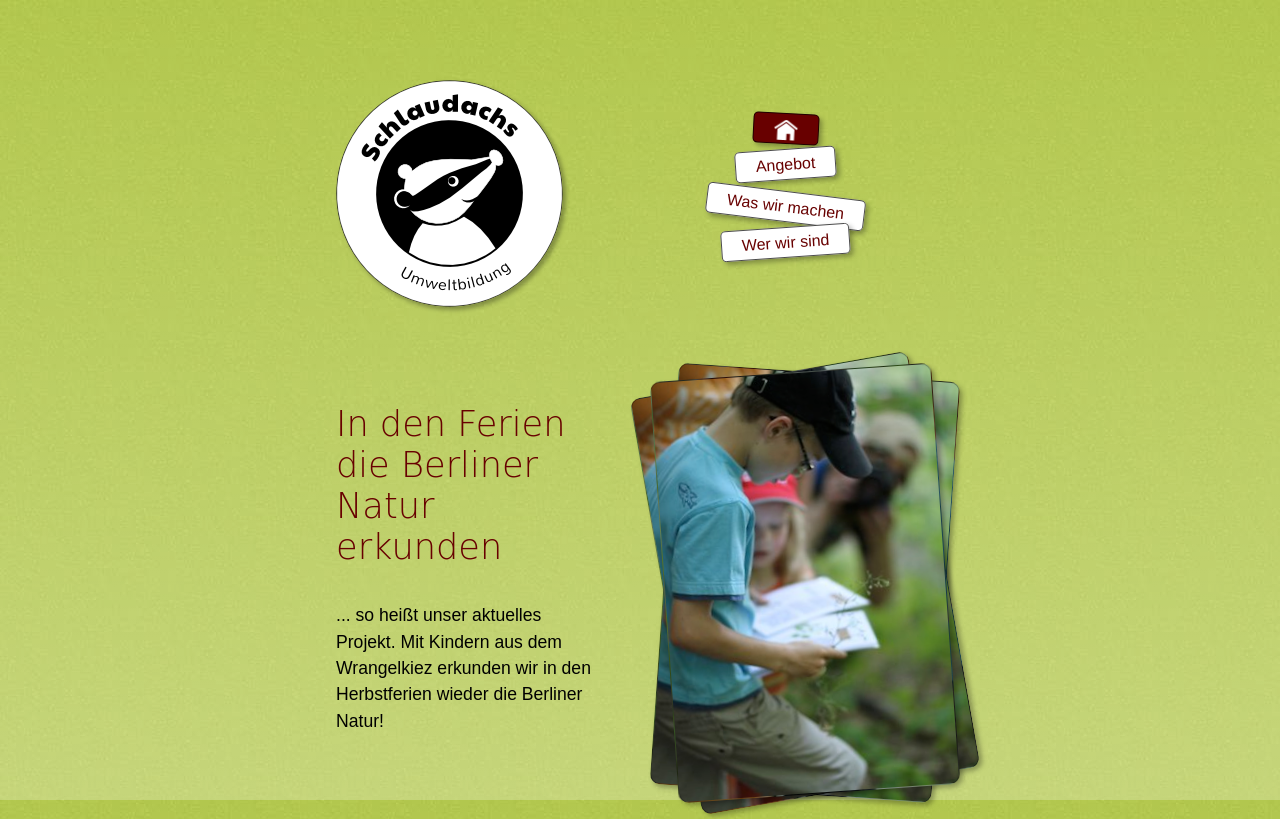
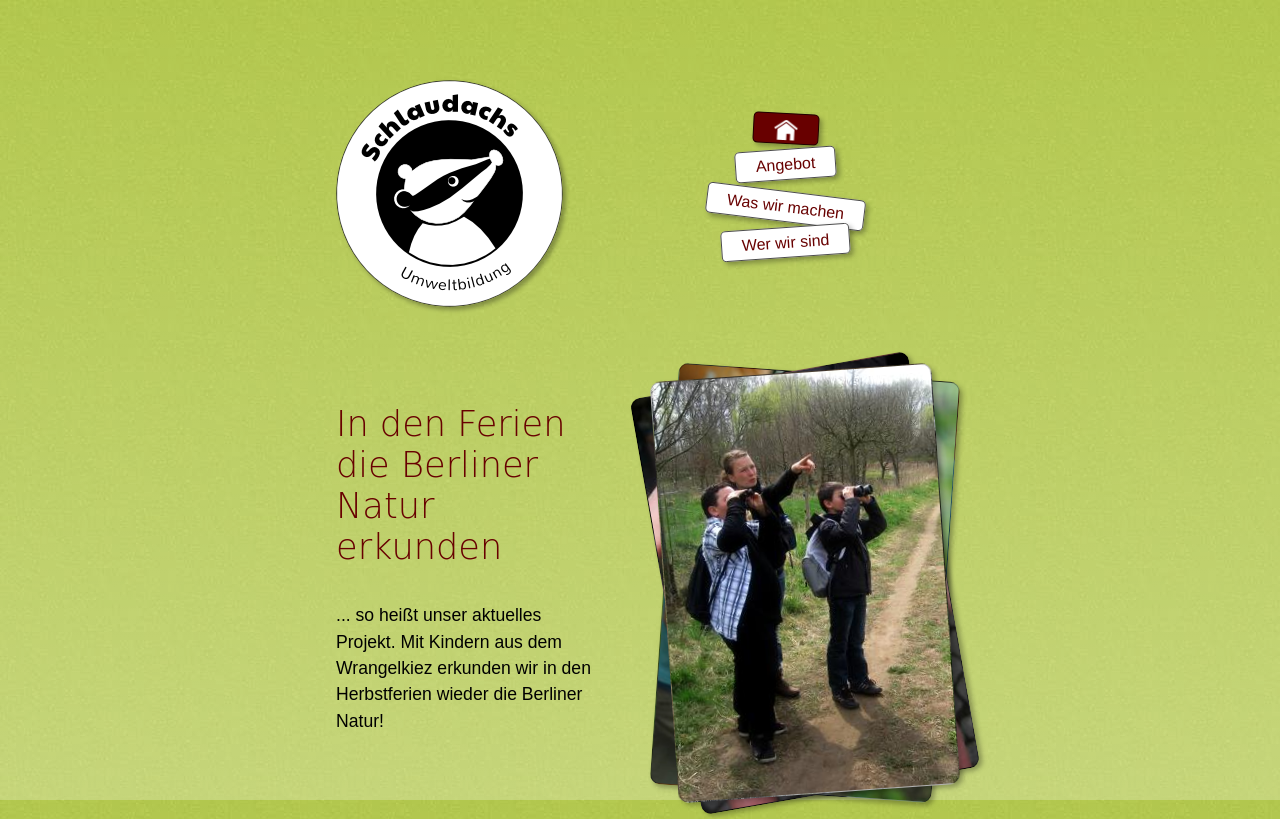
Before and after one commit to magithieme/schlaudachs, a plain HTML site: page index.html in a window 1280 px wide. Shown: the top 819 px of the page. Drawn offline with Linux system fonts and the light colour scheme.

Commit message:
Adding actual photos to photo rotation.

```diff
--- a/css/style.css
+++ b/css/style.css
@@ -99,15 +99,15 @@ ul.menu { float: left; width: 40%; margin-left: 10%; }
         box-shadow: 3px 3px 5px rgba(0,0,0,0.3);
         -webkit-backface-visibility: hidden;
     }
-.img:nth-child(1) {
+.img:nth-child(1), .img:nth-child(4), .img:nth-child(7) {
     -webkit-transform: rotate(4deg);
     -moz-transform: rotate(4deg);
     -o-transform: rotate(4deg);
 }
-.img:nth-child(2) {
+.img:nth-child(2), .img:nth-child(5), .img:nth-child(8) {
     -webkit-transform: rotate(-10deg);
-    -moz-transform: rotate(2deg);
-    -o-transform: rotate(2deg);
+    -moz-transform: rotate(-10deg);
+    -o-transform: rotate(-10deg);
 }
 #content p {
     line-height: 1.5em;
--- a/index.html
+++ b/index.html
@@ -26,9 +26,9 @@
     </div>
 
     <div class="images">
-         <div class="img"><img src="/foto-erik.jpg" width="280" height="420" /></div>
-         <div class="img"><img src="/foto-erik.jpg" width="280" height="420" /></div>
-         <div class="img"><img src="/foto-erik.jpg" width="280" height="420" /></div>
+         <div class="img"><img src="/img/pflanzenbestimmung.jpg" width="280" height="420" /></div>
+         <div class="img"><img src="/img/schnecke.jpg" width="280" height="420" /></div>
+         <div class="img"><img src="/img/voegelbeobachten.jpg" width="280" height="420" /></div>
     </div>
     <div id="content">
 
```
Also changed, not shown: img/pflanzenbestimmung.jpg (renamed from foto-erik.jpg), img/schnecke.jpg (added), img/voegelbeobachten.jpg (added).
